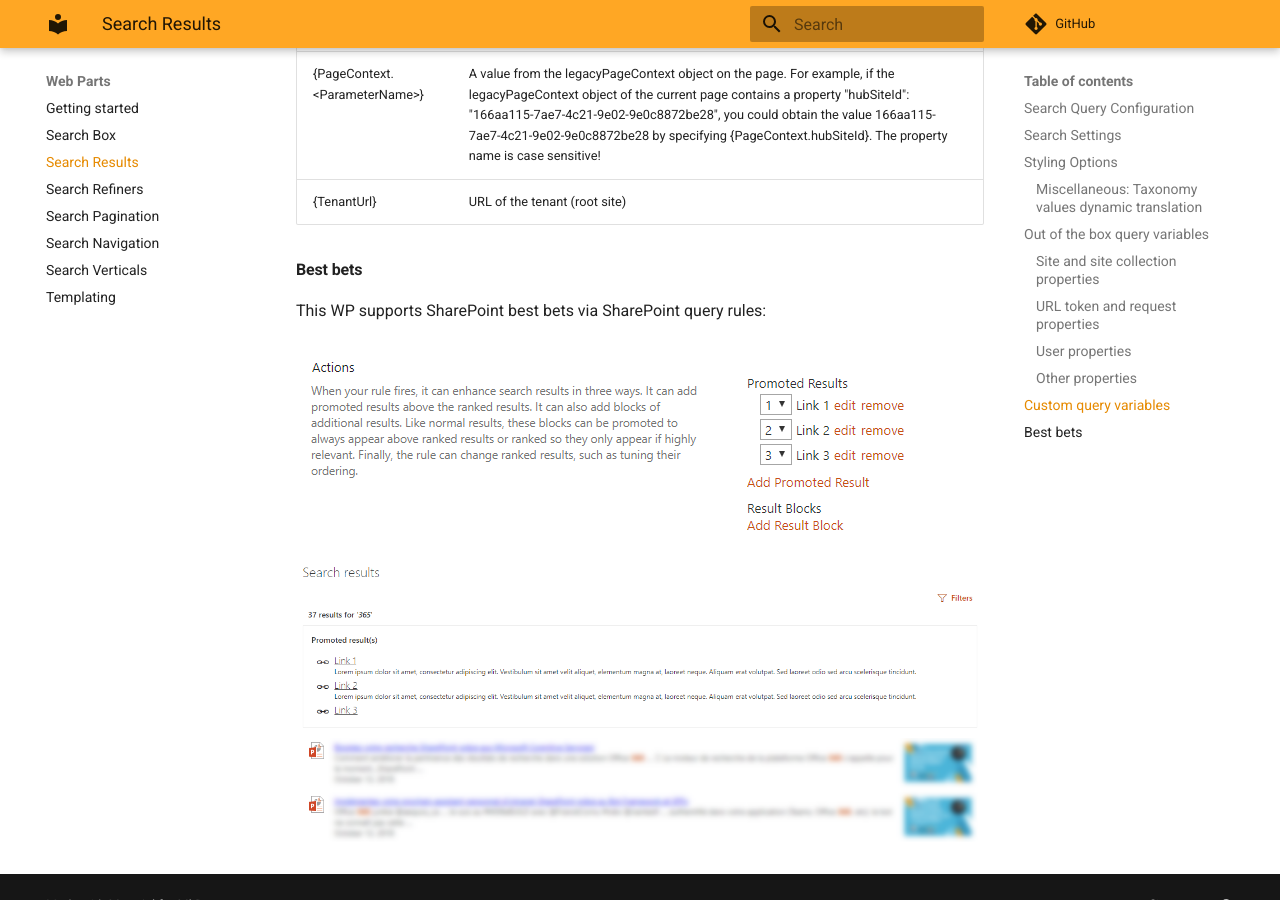
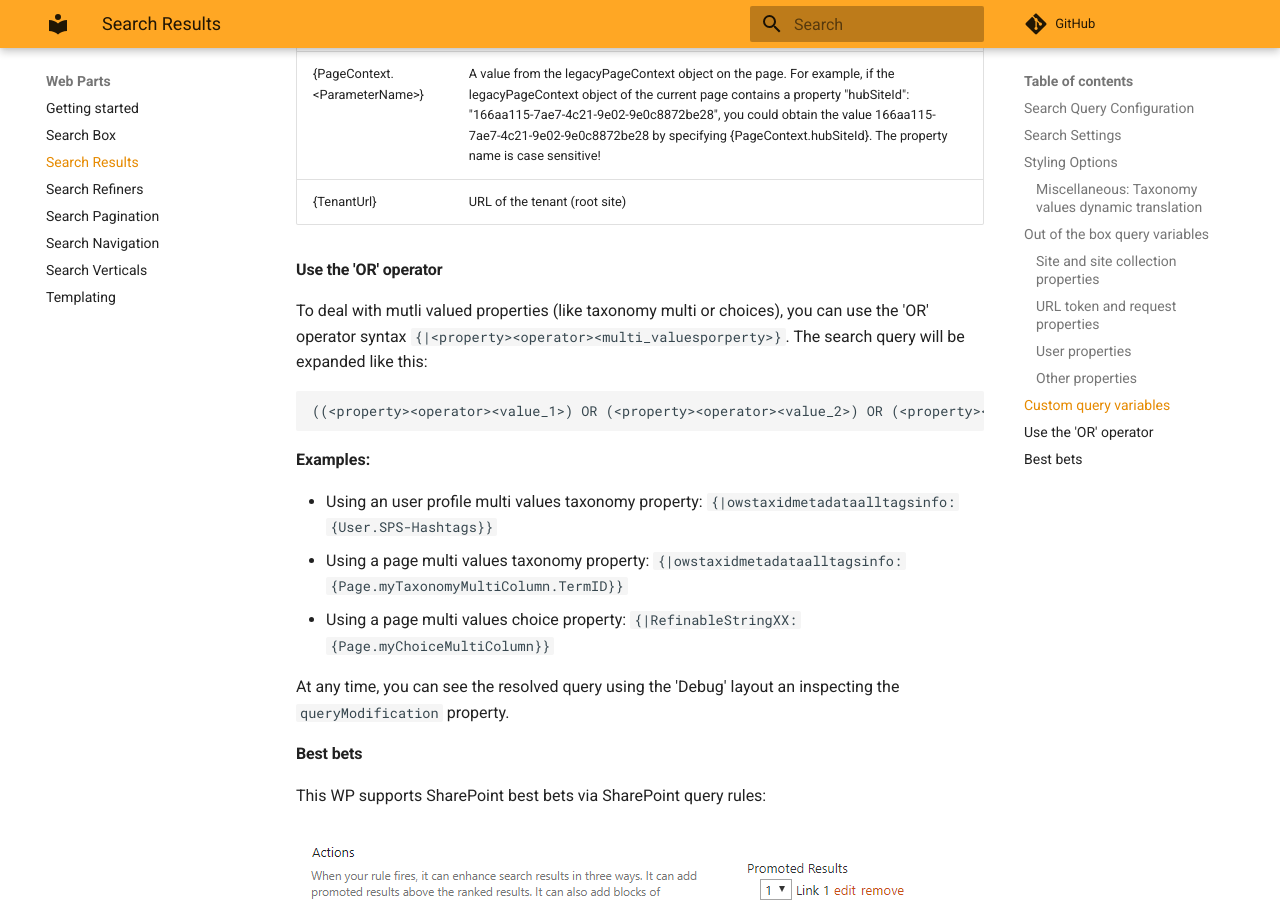
Before and after one commit to dominic5perezd/pnp-modern-search, an MkDocs documentation site: the page built from docs/search-parts/search-results.md, in a window 1280 px wide and 900 px high, scrolled down 6075 px. Built offline with MkDocs 1.6.1 and Material for MkDocs 9.7.7, drawn with Linux system fonts in a browser that asks for light colours; comment, search, counter and statistics services are not loaded.

Commit message:
[ModernSearch] Fixed #43

```diff
--- a/docs/search-parts/search-results.md
+++ b/docs/search-parts/search-results.md
@@ -101,6 +101,20 @@ The following custom query variables are supported:
 |{PageContext.&lt;ParameterName&gt;} <br/> | A value from the legacyPageContext object on the page. For example, if the legacyPageContext object of the current page contains a property "hubSiteId": "166aa115-7ae7-4c21-9e02-9e0c8872be28", you could obtain the value 166aa115-7ae7-4c21-9e02-9e0c8872be28 by specifying {PageContext.hubSiteId}. The property name is case sensitive!<br/> |
 |{TenantUrl}  <br/> |URL of the tenant (root site)<br/> |
 
+#### Use the 'OR' operator
+
+To deal with mutli valued properties (like taxonomy multi or choices), you can use the 'OR' operator syntax `{|<property><operator><multi_valuesporperty>}`. The search query will be expanded like this:
+
+    ((<property><operator><value_1>) OR (<property><operator><value_2>) OR (<property><operator><value_3>) ...)
+
+**Examples:**
+
+- Using an user profile multi values taxonomy property: `{|owstaxidmetadataalltagsinfo:{User.SPS-Hashtags}}`
+- Using a page multi values taxonomy property: `{|owstaxidmetadataalltagsinfo:{Page.myTaxonomyMultiColumn.TermID}}`
+- Using a page multi values choice property: `{|RefinableStringXX:{Page.myChoiceMultiColumn}}`
+
+At any time, you can see the resolved query using the 'Debug' layout an inspecting the `queryModification` property.
+
 #### Best bets
 
 This WP supports SharePoint best bets via SharePoint query rules:
```
Also changed, not shown: 1 other file.
